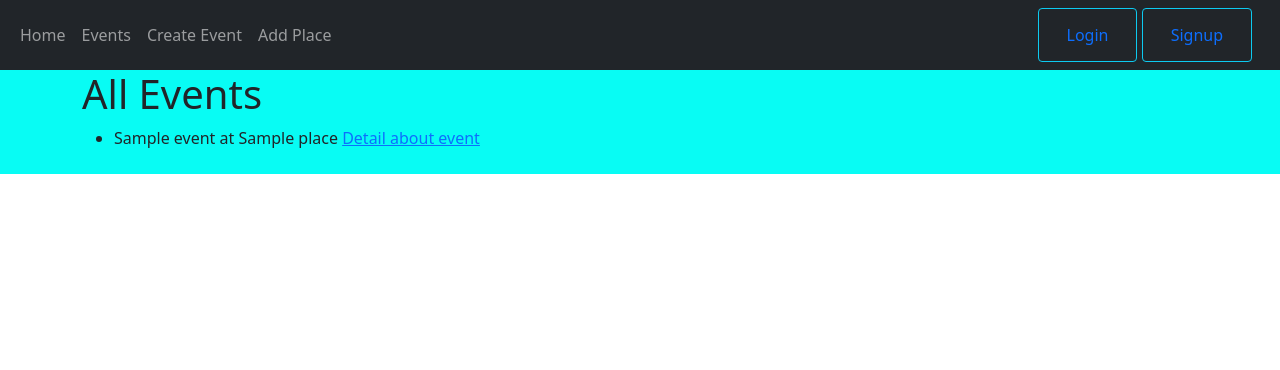
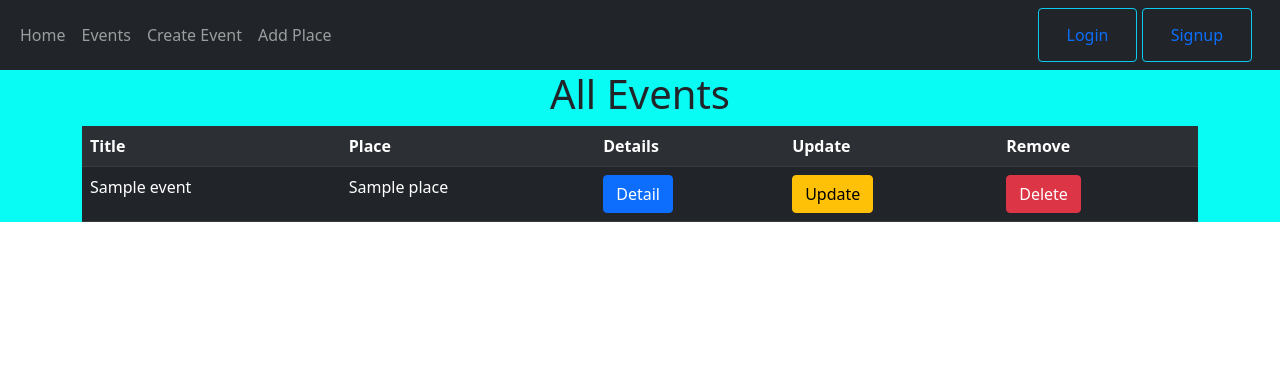
Before and after one commit to rahul-20-mangal/Event-App, a Django app: page /event/allevents/ in a window 1280 px wide. Shown: the top 370 px of the page. Run offline with Django 3.2, Linux system fonts and the light colour scheme; tables that the repository leaves empty hold one stand-in row (values such as "Sample post"); some libraries are stand-ins or nearby versions.

Commit message:
Styling for list of events

```diff
--- a/event/templates/event/event_list.html
+++ b/event/templates/event/event_list.html
@@ -5,14 +5,28 @@
 <div class="container">
 
     {% if event_list %}
-    <h1>All Events</h1>
+    <h1 style="text-align: center;">All Events</h1>
 
-    <ul>
+    <table class="table table-dark table-hover table-striped">
+        <tr>
+            <th>Title</th>
+            <th>Place</th>
+            <th>Details</th>
+            <th>Update</th>
+            <th>Remove</th>
+        </tr>
+
         {% for event in event_list %}
-        <li>{{event}} <a href="{% url 'event:event-detail' pk=event.pk %}">Detail about event</a></li>
-        <br>
+        <tr>
+            <td>{{event.title}}</td>
+            <td>{{event.place}}</td>
+            <td><a href="{% url 'event:event-detail' pk=event.pk %}"><button type="button" class="btn btn-primary">Detail</button></a></td>
+            <td><a href=""><button type="button" class="btn btn-warning">Update</button></a></td>
+            <td><a href=""><button type="button" class="btn btn-danger">Delete</button></a></td>
+        </tr>
+
         {% endfor %}
-    </ul>
+    </table>
 
     {% else %}
     <p>There are no events</p>
```
